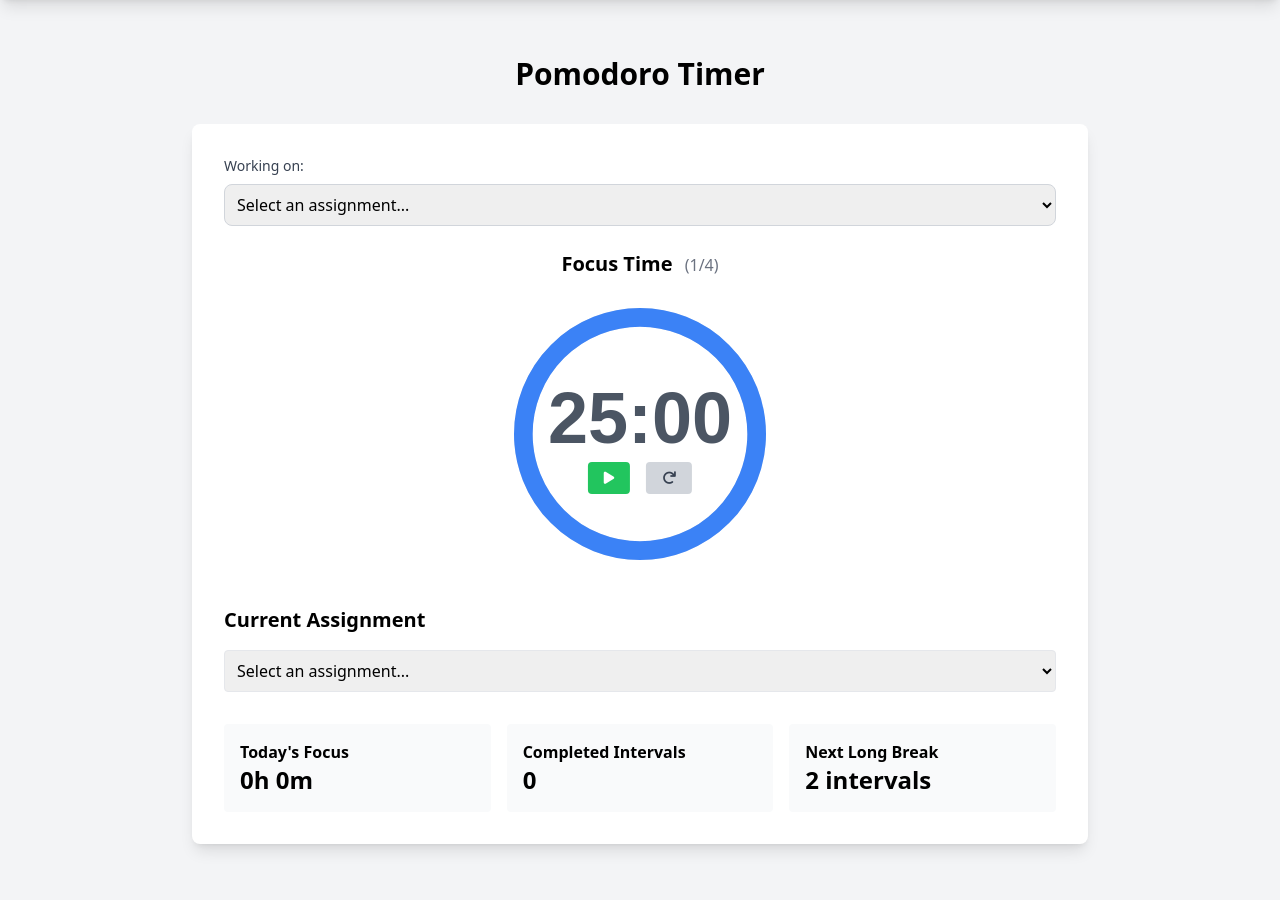
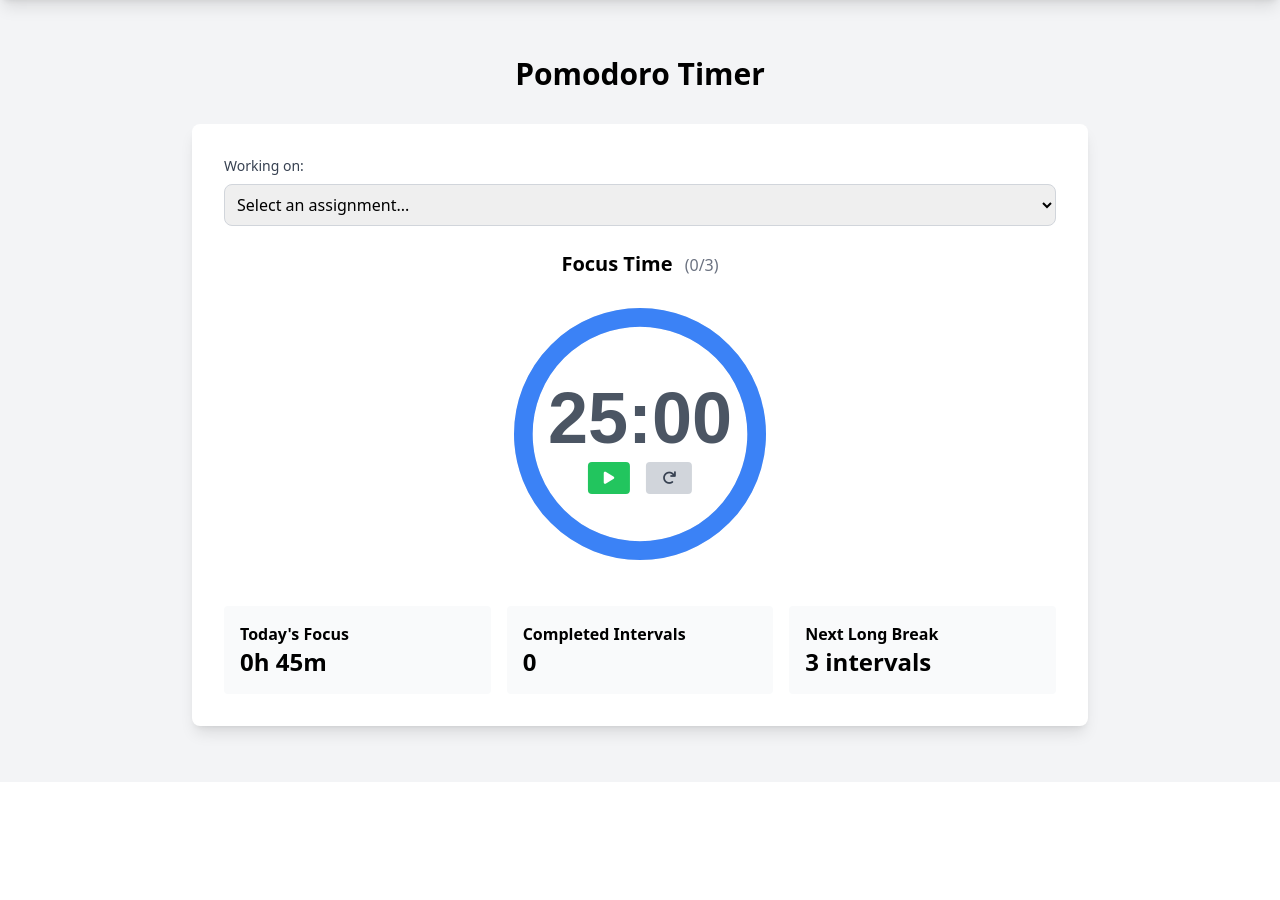
Before and after one commit to david801380511/timeflow, a FastAPI app: page /timer in a window 1280 px wide. Shown: the part 64-964 px from the top of the page. After the commit the page ends 810 px from the top, so only its background shows below. Run offline with FastAPI, Linux system fonts and the light colour scheme; data comes from the database, SQL or seed files in the repository; data that the repository does not hold is empty; some libraries are stand-ins or nearby versions.

Commit message:
Fix critical UI issues: timer controls, time units, and dropdowns - Add hours/minutes toggle for estimated time input with auto-conversion - Remove duplicate assignment dropdown from timer page - Fix timer play/pause button to work with single toggle button - Fix assignment date display to handle null/invalid dates properly - Update timer.js to use correct HTML element IDs - Add null checks to prevent JavaScript errors Partial fix - still need: dark mode button, calendar auto-population, smart adjustment.

```diff
--- a/static/js/timer.js
+++ b/static/js/timer.js
@@ -1,8 +1,7 @@
 // DOM Elements
 const timeDisplay = document.getElementById('time-display');
-const startBtn = document.getElementById('start-btn');
-const pauseBtn = document.getElementById('pause-btn');
-const resetBtn = document.getElementById('reset-btn');
+const startPauseBtn = document.getElementById('start-pause');
+const resetBtn = document.getElementById('reset');
 const timerStatus = document.getElementById('timer-status');
 const intervalCount = document.getElementById('interval-count');
 const breakSuggestion = document.getElementById('break-suggestion');
@@ -50,7 +49,8 @@
             assignments.filter(a => !a.completed).forEach(assignment => {
                 const option = document.createElement('option');
                 option.value = assignment.id;
-                option.textContent = `${assignment.name} (Due: ${new Date(assignment.due_date).toLocaleDateString()})`;
+                const dueDate = assignment.due_date ? new Date(assignment.due_date).toLocaleDateString() : 'No due date';
+                option.textContent = `${assignment.name} (Due: ${dueDate})`;
                 assignmentSelect.appendChild(option);
             });
         }
@@ -118,21 +118,41 @@
 
 // Setup event listeners
 function setupEventListeners() {
-    startBtn.addEventListener('click', startTimer);
-    pauseBtn.addEventListener('click', pauseTimer);
+    if(startPauseBtn) {
+        startPauseBtn.addEventListener('click', toggleTimer);
+    }
+    if(resetBtn) {
         resetBtn.addEventListener('click', resetTimer);
+    }
+    if(startBreakBtn) {
         startBreakBtn.addEventListener('click', startBreak);
+    }
+    if(skipBreakBtn) {
         skipBreakBtn.addEventListener('click', skipBreak);
+    }
+    if(endBreakEarlyBtn) {
         endBreakEarlyBtn.addEventListener('click', endBreakEarly);
+    }
+    if(assignmentSelect) {
         assignmentSelect.addEventListener('change', handleAssignmentSelect);
+    }
+}
+
+function toggleTimer() {
+    if (isRunning) {
+        pauseTimer();
+    } else {
+        startTimer();
+    }
 }
 
 // Timer functions
 function startTimer() {
     if (!isRunning) {
         isRunning = true;
-        startBtn.disabled = true;
-        pauseBtn.disabled = false;
+        if(startPauseBtn) {
+            startPauseBtn.innerHTML = '<i class="fas fa-pause"></i>';
+        }
 
         // Start a new study session if not in break
         if (!isBreak) {
@@ -147,16 +167,18 @@
     if (isRunning) {
         clearInterval(timer);
         isRunning = false;
-        startBtn.disabled = false;
-        pauseBtn.disabled = true;
+        if(startPauseBtn) {
+            startPauseBtn.innerHTML = '<i class="fas fa-play"></i>';
+        }
     }
 }
 
 function resetTimer() {
     clearInterval(timer);
     isRunning = false;
-    startBtn.disabled = false;
-    pauseBtn.disabled = true;
+    if(startPauseBtn) {
+        startPauseBtn.innerHTML = '<i class="fas fa-play"></i>';
+    }
 
     // Reset to work interval if not in break
     if (!isBreak) {
@@ -165,7 +187,9 @@
     }
 
     // Hide break suggestion if showing
+    if(breakSuggestion) {
         breakSuggestion.classList.add('hidden');
+    }
 }
 
 function updateTimer() {
--- a/templates/timer.html
+++ b/templates/timer.html
@@ -93,24 +93,7 @@
                 </div>
             </div>
 
-            <!-- Current Assignment -->
-            <div class="mb-8">
-                <h3 class="text-xl font-semibold mb-4">Current Assignment</h3>
-                <select id="assignment-select" class="w-full p-2 border rounded">
-                    <option value="">Select an assignment...</option>
-                    {% for assignment in assignments %}
-                    <option value="{{ assignment.id }}">{{ assignment.name }}</option>
-                    {% endfor %}
-                </select>
-                <div id="assignment-details" class="mt-4 p-4 bg-gray-50 rounded hidden">
-                    <h4 id="assignment-name" class="font-semibold text-lg"></h4>
-                    <p id="assignment-due" class="text-gray-600"></p>
-                    <p id="assignment-progress" class="mt-2"></p>
-                    <div class="w-full bg-gray-200 rounded-full h-2.5 mt-2">
-                        <div id="progress-bar" class="bg-blue-600 h-2.5 rounded-full" style="width: 0%"></div>
-                    </div>
-                </div>
-            </div>
+            <!-- Assignment details are shown via JS when selected above -->
 
             <!-- Stats -->
             <div class="grid grid-cols-1 md:grid-cols-3 gap-4">
```
Also changed, not shown: templates/index.html (+21 -3 lines), .claude/settings.local.json. Lines whose indentation alone changed are shown as unchanged.
